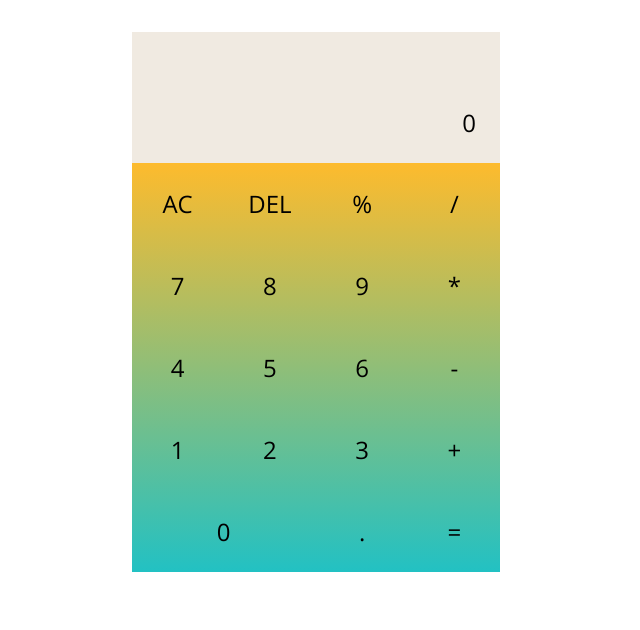
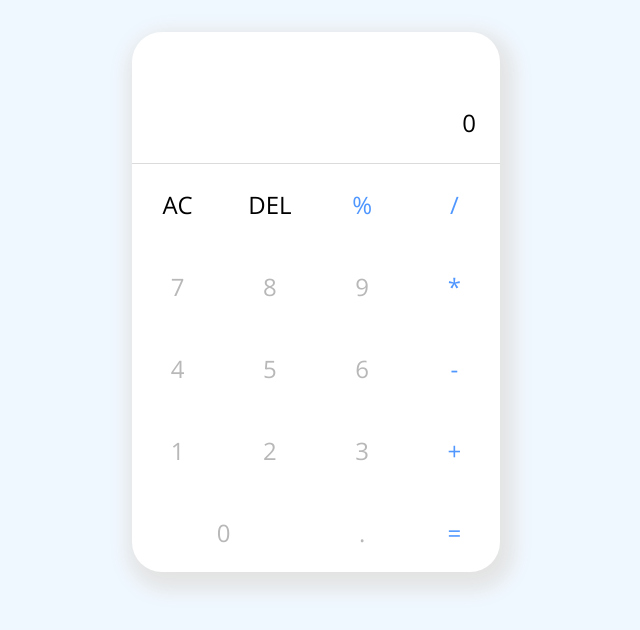
Before and after one commit to maxhillebr/odin-calculator, a plain HTML site: page index.html in a window 1280 px wide. Shown: the whole page, without its empty margins (324-964 px from the left). Drawn offline with nearby package versions, Linux system fonts and the light colour scheme.

Commit message:
changes to design style.css

```diff
--- a/style.css
+++ b/style.css
@@ -6,13 +6,20 @@ body {
   display: flex;
   justify-content: center;
   margin: 2em 0 0 0;
+  background-color: aliceblue;
+}
+
+.calc-container {
+  max-height: 540px;
+  background-color: white;
+  box-shadow: 5px 9px 20px 9px #e3e3e3;
+  border-radius: 30px;
 }
 
 .calc-display {
   text-align: right;
   font-size: 1.5em;
   padding: 1em;
-  background-color: #ddd1bd73;
 }
 
 .calc-before {
@@ -20,22 +27,16 @@ body {
   font-size: 1em;
   padding: 1em;
   min-height: 1.1em;
-  background-color: #ddd1bd73;
   color: grey;
 }
 
 .calculator {
+  border-top: 1px solid #dbdbdb;
   display: grid;
   grid-template-columns: repeat(4, 1fr);
   grid-template-rows: repeat(5, 1fr);
   grid-column-gap: 1px;
   grid-row-gap: 1px;
-  background: rgb(34, 193, 195);
-  background: linear-gradient(
-    0deg,
-    rgba(34, 193, 195, 1) 0%,
-    rgba(253, 187, 45, 1) 100%
-  );
 }
 
 button {
@@ -43,6 +44,19 @@ button {
   border: none;
   padding: 1em;
   background-color: #ffffff00;
+}
+
+.number,
+.dot {
+  color: #b8b8b8;
+  font-size: 1.5em;
+  padding: 1em;
+  border: none;
+}
+
+.operant,
+.evaluate {
+  color: #4f96ff;
 }
 
 button:hover {
```
